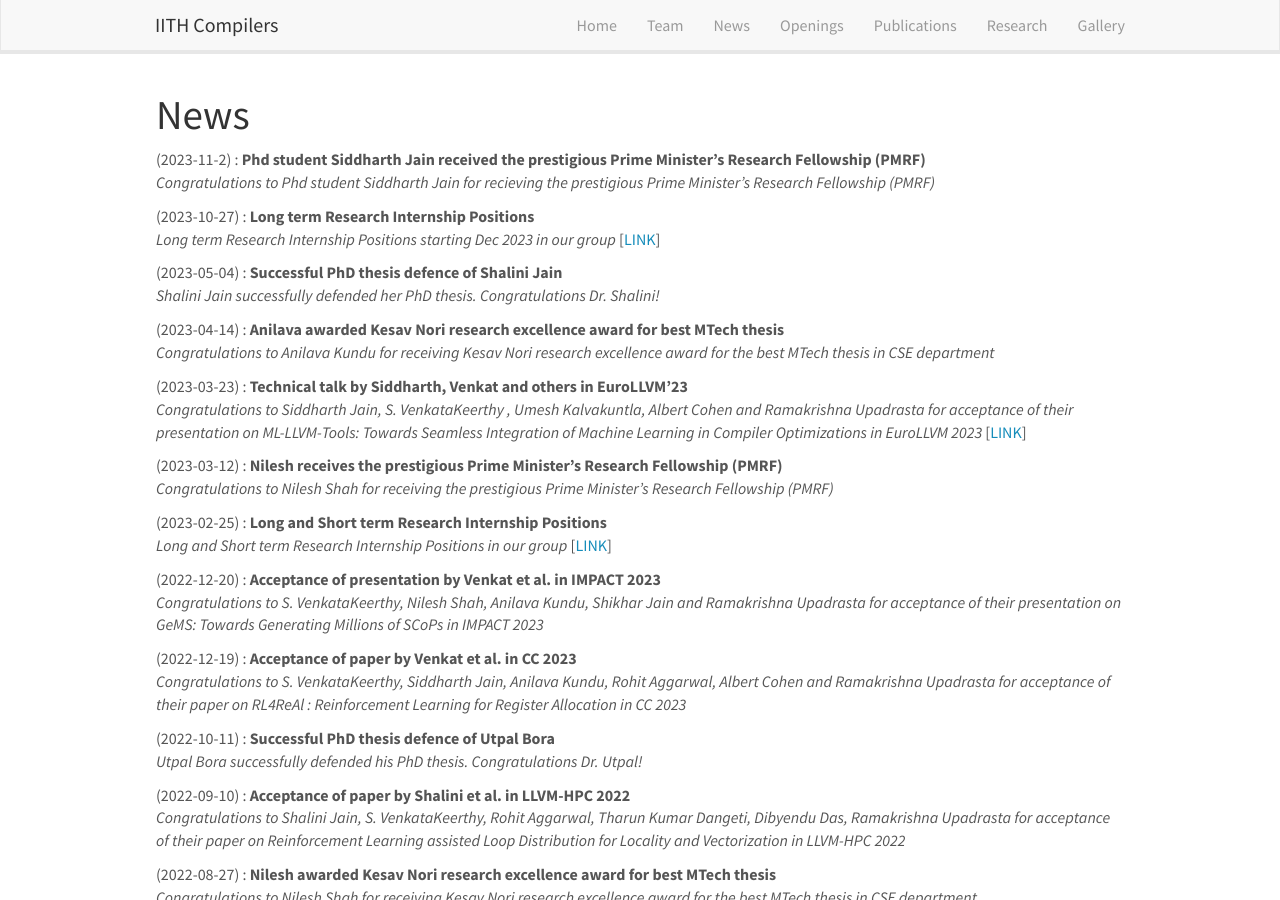
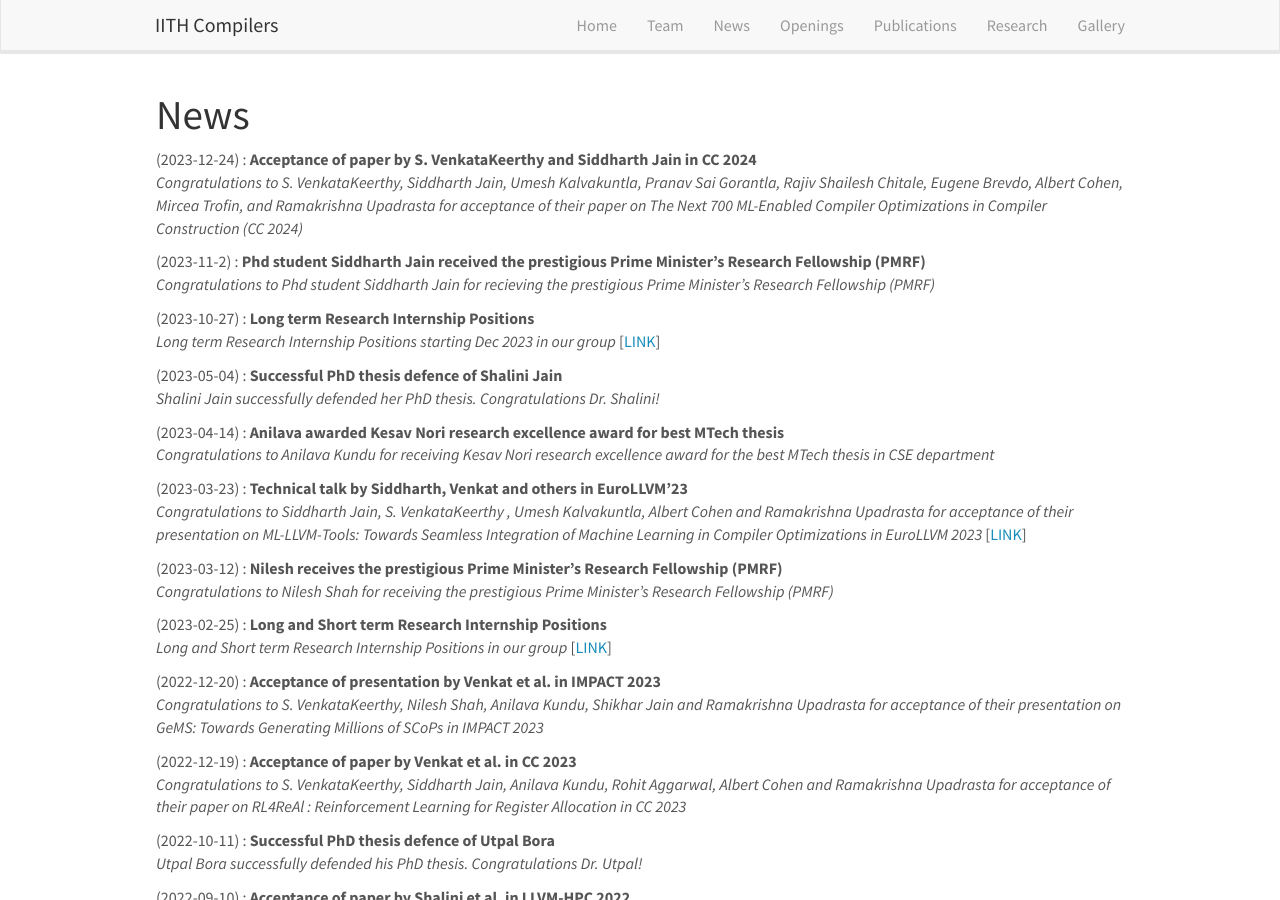
Before and after one commit to utpalbora/compilers.cse.iith.ac.in, a Jekyll site: the page built from _pages/allnews.md, in a window 1280 px wide and 900 px high. Built offline with Jekyll 4.4.1, drawn with Linux system fonts in a browser that asks for light colours; nearby versions of some CDN libraries.

Commit message:
News update regarding acceptance of paper (#88)
* Updated team and alumni pages

* Added alumni to team page, added css for square images, updated team members

* Corrected typos

* LinkedIn profiles updated

* Revert "Changes related to news (#79)"

This reverts commit d161fba1425fb04dac9a138d8c58ec4eda8d1b05.

* Revert "Revert "Changes related to news (#79)""

This reverts commit 800aa71673183bc07624aff4212f72a4e5bea69e.

* Merge changes, conflicts resolved

* Updated co-guides

* Updated co-guides

* Updated co-guides

* Image deleted

* PMRF news

* Prime Minister’s Research Fellowship news

* News of paper acceptance in CC 24

* News of paper acceptance in CC 24

---------

Co-authored-by: Neha Bhargava <nehabhrv31@gmail.com>
Co-authored-by: Soumya Banerjee <soumya.banerjee98@gmail.com>
Co-authored-by: S. VenkataKeerthy <31350914+svkeerthy@users.noreply.github.com>

```diff
--- a/_data/news.yml
+++ b/_data/news.yml
@@ -1,3 +1,9 @@
+- date: 2023-12-24
+  status: "Acceptance of paper by S. VenkataKeerthy and Siddharth Jain in CC 2024"
+  new: "false"
+  url: ""
+  headline: "Congratulations to S. VenkataKeerthy, Siddharth Jain, Umesh Kalvakuntla, Pranav Sai Gorantla, Rajiv Shailesh Chitale, Eugene Brevdo, Albert Cohen, Mircea Trofin, and Ramakrishna Upadrasta for acceptance of their paper on The Next 700 ML-Enabled Compiler Optimizations in Compiler Construction (CC 2024)"
+
 - date: 2023-11-2
   status: "Phd student Siddharth Jain received the prestigious Prime Minister’s Research Fellowship (PMRF)"
   new: "false"
```
